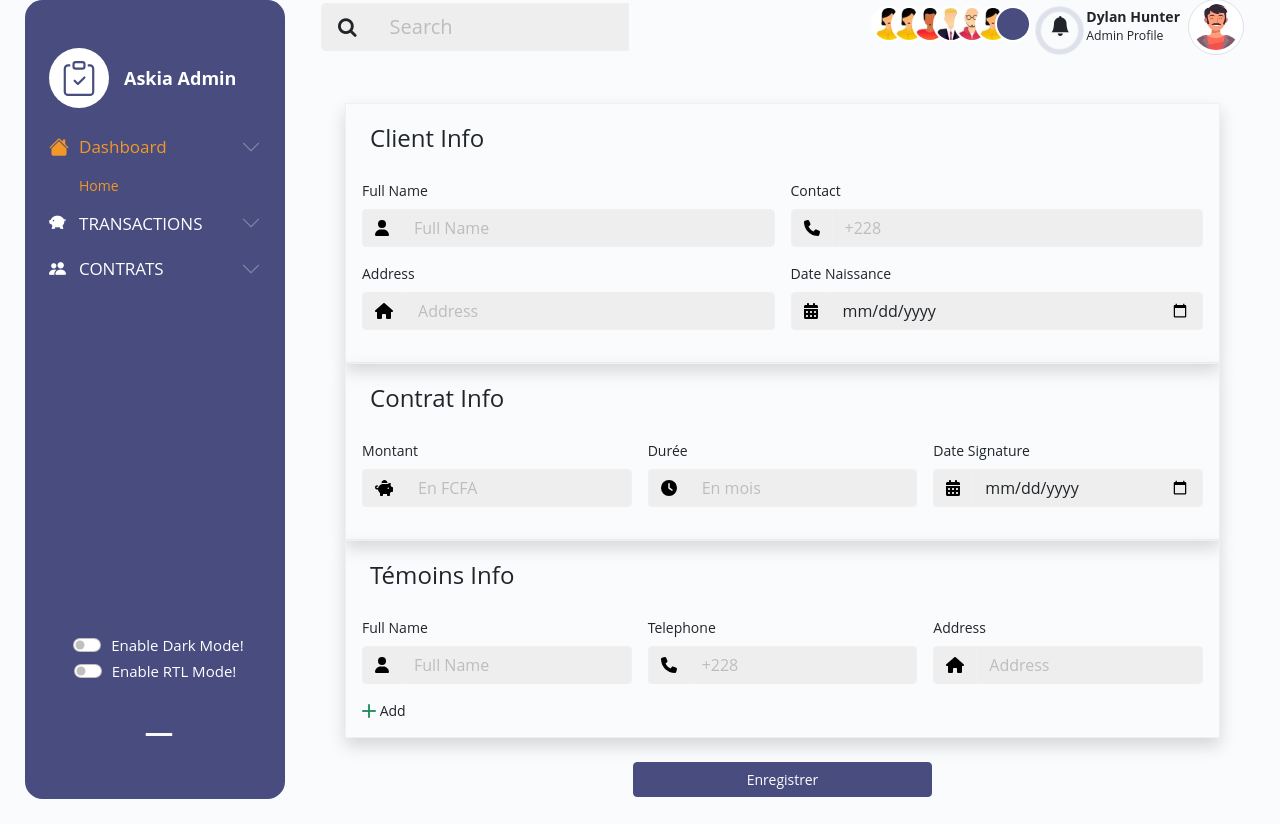
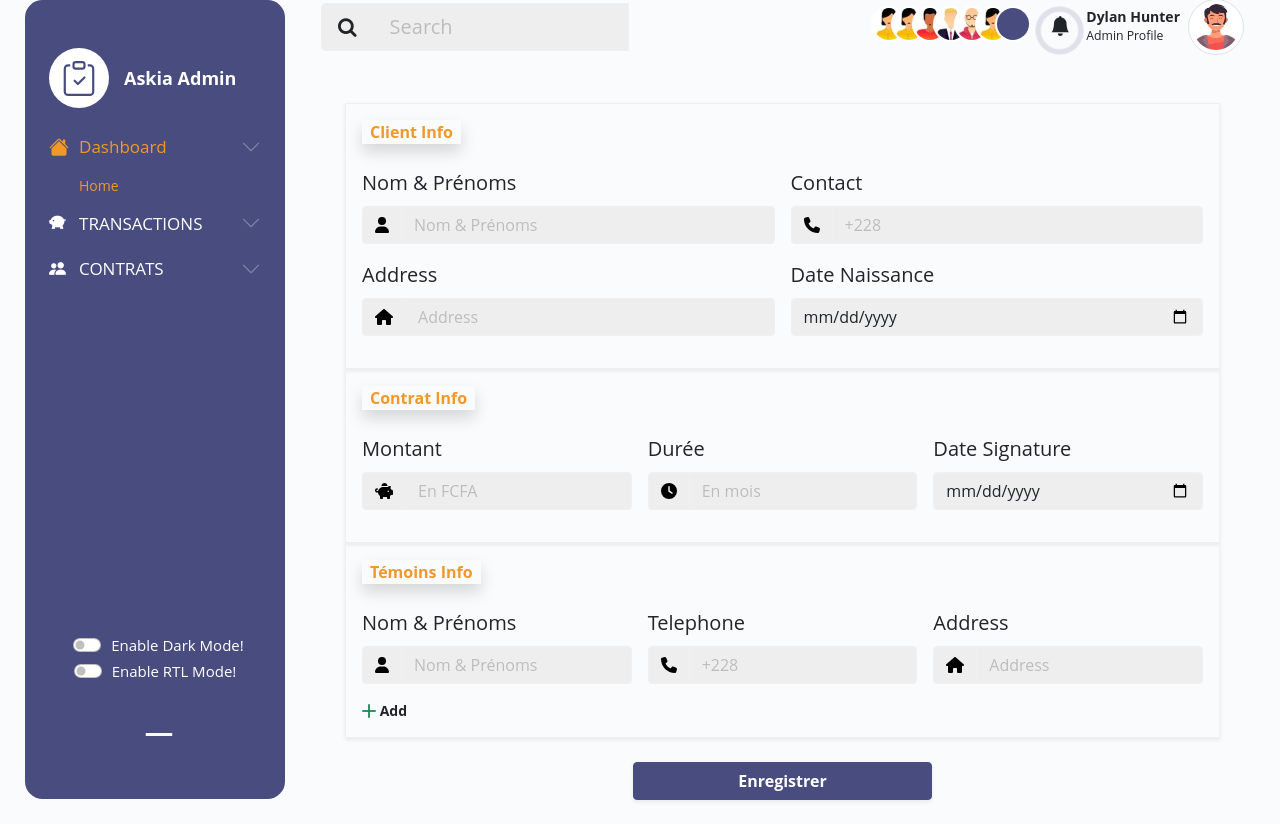
Before and after one commit to Fayssol/credit-bail, a Django app: page /save/ in a window 1280 px wide. Shown: the part 25-849 px from the top of the page. Run offline with Django 5.2, Linux system fonts and the light colour scheme; some libraries are stand-ins or nearby versions; some web fonts are replaced.

Commit message:
style version corrective

```diff
--- a/askia_solution/askia_admin/templates/contrats/create.html
+++ b/askia_solution/askia_admin/templates/contrats/create.html
@@ -17,20 +17,20 @@
   <form id="contratForms" action="{% url 'askia_admin:save_contrat' %}" class="mx-4 mt-4" method="post">
     {% csrf_token %}
 
-    <fieldset class="border p-3 shadow border-dark">
-      <legend class="w-auto px-2">Client Info</legend>
+    <fieldset class="border p-3 shadow-sm  border-dark">
+      <legend class="w-auto px-2 fs-6 shadow text-secondary fw-bold">Client Info</legend>
       <div class="row g-3">
         <div class="col-md-6 mb-3">
-          <label for="nomClt" class="form-label">Full Name</label>
+          <label for="nomClt" class="form-label fs-5">Nom & Prénoms</label>
           <div class="input-group">
             <span class="input-group-text"><img src="{% static 'img/user-solid.svg' %}" alt=""></span>
-            <input type="text" id="contrat" class="form-control" placeholder="Full Name" name="nom">
+            <input type="text" id="contrat" class="form-control" placeholder="Nom & Prénoms" name="nom">
           </div>
           <span id="contratError" class="error text-danger"></span>
         </div>
 
         <div class="col-md-6 mb-3">
-          <label for="contact" class="form-label">Contact</label>
+          <label for="contact" class="form-label fs-5">Contact</label>
           <div class="input-group">
             <span class="input-group-text"><img src="{% static 'img/phone-solid.svg' %}" alt=""></span>
             <input id="contact" type="text" class="form-control" placeholder="+228" name="contact">
@@ -41,7 +41,7 @@
 
       <div class="row g-3">
         <div class="col-md-6 mb-3">
-          <label for="address" class="form-label">Address</label>
+          <label for="address" class="form-label fs-5">Address</label>
           <div class="input-group">
             <span class="input-group-text"><img src="{% static 'img/house-solid.svg' %}" alt=""></span>
             <input type="text" id="address" class="form-control" placeholder="Address" name="adresse">
@@ -50,9 +50,9 @@
         </div>
 
         <div class="col-md-6 mb-3">
-          <label for="date_naissance" class="form-label">Date Naissance</label>
+          <label for="date_naissance" class="form-label fs-5">Date Naissance</label>
           <div class="input-group">
-            <span class="input-group-text"><img src="{% static 'img/calendar-days-solid.svg' %}" alt=""></span>
+            <!-- <span class="input-group-text"><img src="{% static 'img/calendar-days-solid.svg' %}" alt=""></span> -->
             <input type="date" id="dateN" class="form-control" placeholder="Date Naiss" name="date_naissance">
           </div>
           <span id="dnError" class="error text-danger"></span>
@@ -61,12 +61,12 @@
 
     </fieldset>
 
-    <fieldset class="border p-3 shadow border-dark">
-      <legend class="w-auto px-2"> Contrat Info</legend>
+    <fieldset class="border p-3 shadow-sm  border-dark">
+      <legend class="w-auto px-2 fs-6 shadow text-secondary fw-bold"> Contrat Info</legend>
 
       <div class="row g-3">
         <div class="col-md-4 mb-3">
-          <label for="montant" class="form-label">Montant</label>
+          <label for="montant" class="form-label fs-5">Montant</label>
           <div class="input-group">
             <span class="input-group-text"><img src="{% static 'img/piggy-bank-solid.svg' %}" alt=""></span>
             <input type="number" id="montantC" class="form-control" placeholder="En FCFA" name="montantC">
@@ -75,7 +75,7 @@
         </div>
 
         <div class="col-md-4 mb-3">
-          <label for="duree" class="form-label">Durée</label>
+          <label for="duree" class="form-label fs-5">Durée</label>
           <div class="input-group">
             <span class="input-group-text"><img src="{% static 'img/clock-solid.svg' %}" alt=""></span>
             <input type="number" id="dureeC" class="form-control" placeholder="En mois" name="duree">
@@ -84,9 +84,9 @@
         </div>
 
         <div class="col-md-4 mb-3">
-          <label for="date_sgnture" class="form-label">Date Signature</label>
+          <label for="date_sgnture" class="form-label fs-5">Date Signature</label>
           <div class="input-group">
-            <span class="input-group-text"><img src="{% static 'img/calendar-days-solid.svg' %}" alt=""></span>
+            <!-- <span class="input-group-text"><img src="{% static 'img/calendar-days-solid.svg' %}" alt=""></span> -->
             <input type="date" id="dateS" class="form-control" placeholder="" name="date_sgnture" value="{{date_actuelle}}" max="{{date_actuelle}}">
           </div>
           <span id="dateSgnError" class="error text-danger"></span>
@@ -95,23 +95,23 @@
 
     </fieldset>
     <!--  -->
-    <fieldset class="border p-3 shadow border-dark">
-      <legend class="w-auto px-2">Témoins Info</legend>
+    <fieldset class="border p-3 shadow-sm  border-dark">
+      <legend class="w-auto px-2 fs-6 shadow text-secondary fw-bold">Témoins Info</legend>
       <div id="temoins">
         <div class="temoin form-row">
           <div class="col-md-12">
             <div class="  row g-3">
               <div class="col-md-4">
-                <label for="nomTemoin" class="form-label">Full Name</label>
+                <label for="nomTemoin" class="form-label fs-5">Nom & Prénoms</label>
                 <div class="input-group">
                   <span class="input-group-text"><img src="{% static 'img/user-solid.svg' %}" alt=""></span>
-                  <input id="nameT" type="text" class="form-control" placeholder="Full Name" name="nomTemoin">
+                  <input id="nameT" type="text" class="form-control" placeholder="Nom & Prénoms" name="nomTemoin">
                 </div>
                 <span id="nametError" class="error text-danger"></span>
               </div>
 
               <div class="col-md-4">
-                <label for="contactTemoin" class="form-label">Telephone</label>
+                <label for="contactTemoin" class="form-label fs-5">Telephone</label>
                 <div class="input-group">
                   <span class="input-group-text"><img src="{% static 'img/phone-solid.svg' %}" alt=""></span>
                   <input type="text" id="phone" class="form-control" placeholder="+228" name="contactTemoin">
@@ -119,7 +119,7 @@
                 <span id="phoneError" class="error text-danger"></span>
               </div>
               <div class="col-md-4">
-                <label for="adresseTemoin" class="form-label">Address</label>
+                <label for="adresseTemoin" class="form-label fs-5">Address</label>
                 <div class="input-group">
                   <span class="input-group-text"><img src="{% static 'img/house-solid.svg' %}" alt=""></span>
                   <input type="text" id="adresseT" class="form-control" placeholder="Address" name="adresseTemoin">
@@ -135,8 +135,8 @@
             <!--  -->
              <!-- Boutons Add et Remove -->
             <div class="col-md-12 text-right mt-3">
-              <span class="add-temoin"><i class="bi bi-plus-lg text-success"></i> Add</span>
-              <button type="button" class="btn btn-sm remove-temoin" style="display:none;"><i class="bi bi-x-lg text-danger"></i> Remove</button>
+              <span class="add-temoin fw-bold"><i class="bi bi-plus-lg text-success "></i> Add</span>
+              <button type="button" class="btn btn-sm remove-temoin fw-bold" style="display:none;"><i class="bi bi-x-lg text-danger"></i> Remove</button>
             </div>
         <!-- Fin Boutons Add et Remove -->
       </div>
@@ -153,7 +153,7 @@
 
     <div class="row justify-content-center mb-4">
       <div class="col-md-4 text-center">
-        <button type="button" id="contratBtn" class="btn btn-primary mt-4 w-100 mx-auto">Enregistrer</button>
+        <button type="button" id="contratBtn" class="btn btn-primary mt-4 w-100 mx-auto fw-bold fs-6 shadow-sm">Enregistrer</button>
 
       </div>
     </div>
--- a/askia_solution/askia_admin/templates/layouts/base.html
+++ b/askia_solution/askia_admin/templates/layouts/base.html
@@ -44,7 +44,7 @@
    {% include 'fragments/sidebar.html' %}
 
     <!-- main body area -->
-    <div class="main px-lg-4 px-md-4">
+    <div class="main px-lg-4 px-md-4 ">
 
         <!-- Body: Header -->
         {% include 'fragments/header.html' %}
```
Also changed, not shown: askia_solution/askia_admin/templates/contrats/list.html (+6 -6 lines), askia_solution/askia_admin/templates/transactions/create.html (+6 -6 lines), askia_solution/askia_admin/templates/transactions/liste.html (+11 -11 lines).
